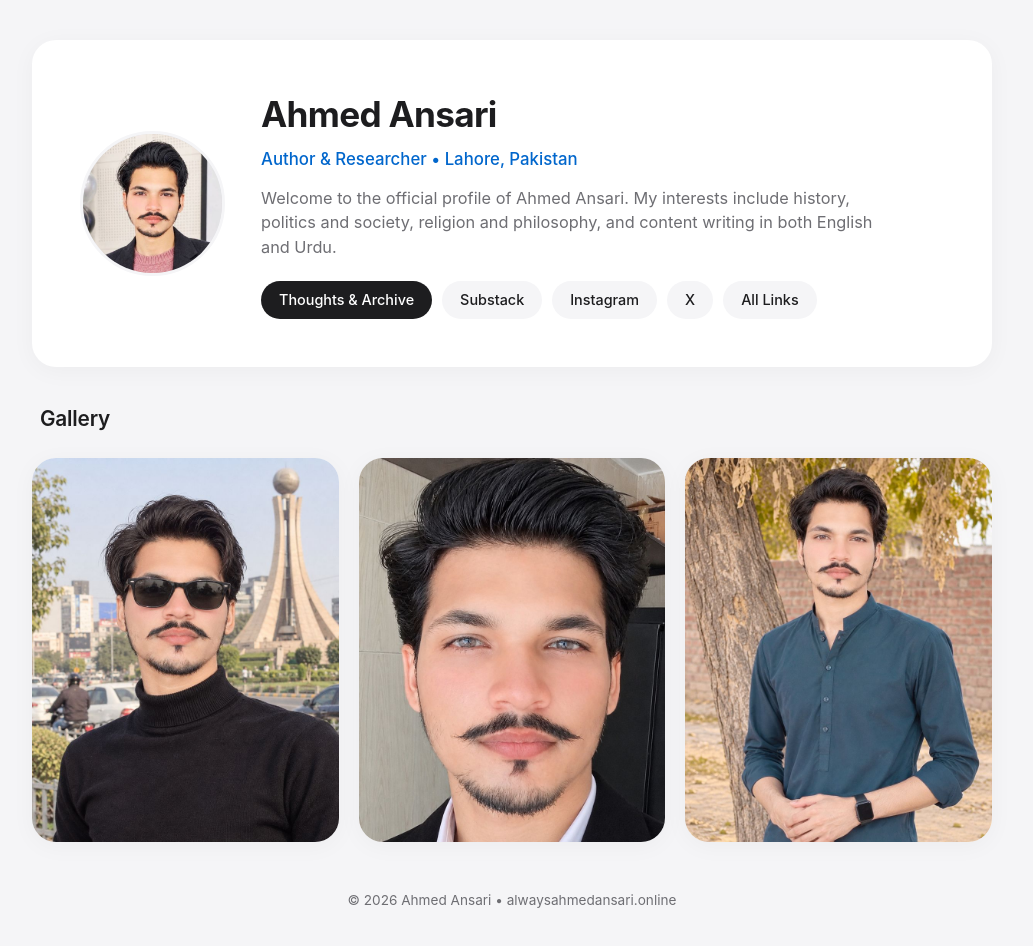
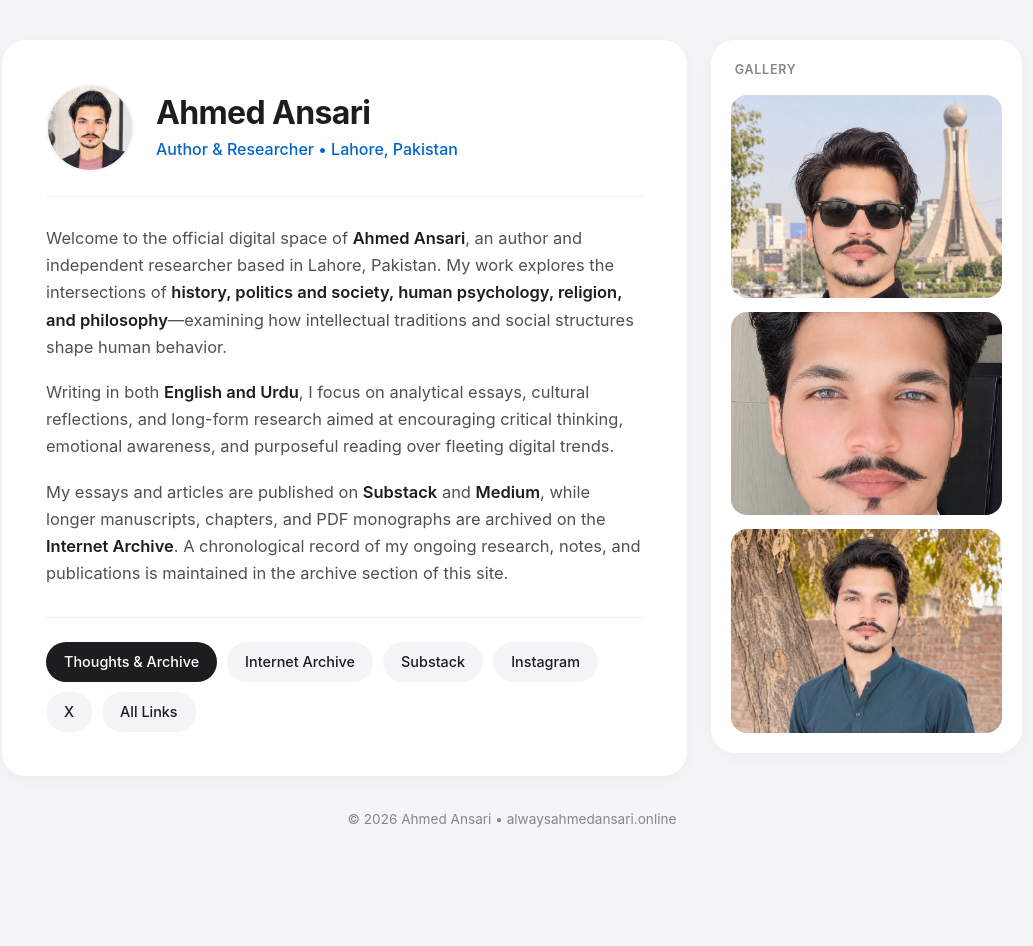
Before and after one commit to alwaysahmedansari/alwaysahmedansari, a plain HTML site: page index.html in a window 1280 px wide. Shown: the whole page, without its empty margins (128-1161 px from the left). After the commit the page ends 870 px from the top, so only its background shows below. Drawn offline with Linux system fonts and the light colour scheme.

Commit message:
Update index.html

```diff
--- a/index.html
+++ b/index.html
@@ -4,12 +4,11 @@
     <meta charset="UTF-8">
     <meta name="viewport" content="width=device-width, initial-scale=1.0">
     <meta name="msvalidate.01" content="8CFB88C81E856DC0EEF3032258684194" />
-    <title>Ahmed Ansari — Author & Researcher | Lahore</title>
-    <meta name="description" content="Official profile and photo gallery of Ahmed Ansari, an author and researcher based in Lahore, Pakistan. Interests include history, politics, religion, and philosophy.">
+    <title>Ahmed Ansari — Author &amp; Researcher | Lahore</title>
+    <meta name="description" content="Official profile of Ahmed Ansari, an author and researcher based in Lahore, Pakistan, exploring history, politics, human psychology, religion, and philosophy.">
     <meta name="robots" content="index, follow">
     <link rel="canonical" href="https://alwaysahmedansari.online/">
 
-    <!-- گوگل سرچ اور امیجز کے لیے اپ ڈیٹ شدہ Schema (صرف 4 تصاویر کے ساتھ) -->
     <script type="application/ld+json">
     {
       "@context": "https://schema.org",
@@ -28,13 +27,14 @@
         "https://alwaysahmedansari.online/images/ahmed-ansari-writer-lahore.jpg",
         "https://alwaysahmedansari.online/images/ahmed-ansari-portrait-official.jpg"
       ],
-      "description": "Author and researcher based in Lahore, Pakistan. Interests include history, politics and society, religion and philosophy, and content writing in English and Urdu.",
+      "description": "Ahmed Ansari is an author and independent researcher based in Lahore, Pakistan. His work examines history, politics, human psychology, religion, and philosophy in both English and Urdu.",
       "sameAs": [
         "https://alwaysahmedansari.online/archive.html",
         "https://linktr.ee/theahmedansari",
         "https://substack.com/@alwaysahmedansari",
         "https://medium.com/@alwaysahmedansari",
         "https://www.quora.com/profile/Ahmed-Ansari-459",
+        "https://archive.org/details/@ahmed_ansari520/uploads",
         "https://www.instagram.com/alwaysahmedansari/",
         "https://www.threads.com/@alwaysahmedansari",
         "https://www.tiktok.com/@alwaysahmedansari",
@@ -57,7 +57,8 @@
             --bg-color: #f5f5f7;
             --card-bg: #ffffff;
             --text-primary: #1d1d1f;
-            --text-secondary: #6e6e73;
+            --text-secondary: #515154;
+            --text-muted: #86868b;
             --accent: #0066cc;
             --radius: 24px;
             --shadow: 0 4px 24px rgba(0, 0, 0, 0.04);
@@ -74,60 +75,81 @@
             background-color: var(--bg-color);
             color: var(--text-primary);
             font-family: -apple-system, BlinkMacSystemFont, "SF Pro Display", "Segoe UI", Roboto, Helvetica, Arial, sans-serif;
-            line-height: 1.5;
+            line-height: 1.65;
             padding: 40px 20px;
         }
 
         .container {
-            max-width: 960px;
+            max-width: 1020px;
             margin: 0 auto;
-            display: flex;
-            flex-direction: column;
-            gap: 24px;
         }
 
-        .hero-card {
+        .editorial-grid {
+            display: grid;
+            grid-template-columns: 2.2fr 1fr;
+            gap: 24px;
+            align-items: start;
+        }
+
+        .bio-card {
             background: var(--card-bg);
             border-radius: var(--radius);
-            padding: 48px;
+            padding: 44px;
             box-shadow: var(--shadow);
+        }
+
+        .profile-header {
             display: flex;
             align-items: center;
-            gap: 36px;
+            gap: 22px;
+            margin-bottom: 28px;
+            padding-bottom: 24px;
+            border-bottom: 1px solid #f0f0f2;
         }
 
         .profile-pic {
-            width: 145px;
-            height: 145px;
+            width: 88px;
+            height: 88px;
             border-radius: 50%;
             object-fit: cover;
             flex-shrink: 0;
             background-color: #e5e5ea;
-            border: 3px solid #f5f5f7;
+            border: 2px solid #f5f5f7;
         }
 
-        .bio-content h1 {
-            font-size: 2.2rem;
+        .title-group h1 {
+            font-size: 2rem;
             font-weight: 700;
             letter-spacing: -0.02em;
-            margin-bottom: 6px;
+            line-height: 1.2;
+            margin-bottom: 4px;
         }
 
-        .bio-content .tagline {
-            font-size: 1.05rem;
+        .title-group .tagline {
+            font-size: 1rem;
             color: var(--accent);
             font-weight: 500;
-            margin-bottom: 14px;
         }
 
-        .bio-content p {
-            font-size: 1.02rem;
+        .bio-text p {
+            font-size: 1.03rem;
             color: var(--text-secondary);
-            max-width: 620px;
+            margin-bottom: 18px;
+        }
+
+        .bio-text p:last-child {
+            margin-bottom: 0;
+        }
+
+        .bio-text strong {
+            color: var(--text-primary);
+            font-weight: 600;
         }
 
         .links {
-            margin-top: 22px;
+            margin-top: 30px;
+            padding-top: 24px;
+            border-top: 1px solid #f0f0f2;
             display: flex;
             gap: 10px;
             flex-wrap: wrap;
@@ -154,72 +176,87 @@
             color: #ffffff;
         }
 
-        .section-title {
-            font-size: 1.3rem;
-            font-weight: 600;
-            letter-spacing: -0.01em;
-            margin-top: 12px;
-            padding-left: 8px;
+        .side-gallery {
+            background: var(--card-bg);
+            border-radius: var(--radius);
+            padding: 20px;
+            box-shadow: var(--shadow);
+            display: flex;
+            flex-direction: column;
+            gap: 14px;
         }
 
-        /* تین تصاویر کی متوازن گرڈ */
-        .gallery-grid {
-            display: grid;
-            grid-template-columns: repeat(3, 1fr);
-            gap: 20px;
+        .side-label {
+            font-size: 0.78rem;
+            text-transform: uppercase;
+            letter-spacing: 0.06em;
+            color: var(--text-muted);
+            font-weight: 600;
+            padding-left: 4px;
         }
 
-        .photo-card {
-            background: var(--card-bg);
-            border-radius: var(--radius);
-            overflow: hidden;
-            box-shadow: var(--shadow);
-            aspect-ratio: 4 / 5;
-            transition: transform 0.35s cubic-bezier(0.25, 1, 0.5, 1);
+        .side-photos {
+            display: flex;
+            flex-direction: column;
+            gap: 14px;
         }
 
-        .photo-card:hover {
+        .photo-thumb {
+            border-radius: 16px;
+            overflow: hidden;
+            aspect-ratio: 4 / 3;
+            background: #f5f5f7;
+            transition: transform 0.3s ease;
+        }
+
+        .photo-thumb:hover {
             transform: scale(1.02);
         }
 
-        .photo-card img {
+        .photo-thumb img {
             width: 100%;
             height: 100%;
             object-fit: cover;
+            object-position: top center;
             display: block;
         }
 
         footer {
             text-align: center;
-            color: var(--text-secondary);
+            color: var(--text-muted);
             font-size: 0.85rem;
-            margin-top: 24px;
-            padding-bottom: 20px;
+            margin-top: 32px;
         }
 
-        @media (max-width: 768px) {
-            .hero-card {
+        @media (max-width: 820px) {
+            .editorial-grid {
+                grid-template-columns: 1fr;
+            }
+            .bio-card {
+                padding: 32px 24px;
+            }
+            .side-photos {
+                display: grid;
+                grid-template-columns: repeat(3, 1fr);
+                gap: 10px;
+            }
+            .photo-thumb {
+                aspect-ratio: 1 / 1;
+                border-radius: 14px;
+            }
+        }
+
+        @media (max-width: 480px) {
+            .profile-header {
                 flex-direction: column;
                 text-align: center;
-                padding: 32px 24px;
-                gap: 20px;
+                gap: 14px;
             }
             .links {
                 justify-content: center;
             }
-            .gallery-grid {
-                grid-template-columns: repeat(3, 1fr);
-                gap: 12px;
-            }
-        }
-
-        @media (max-width: 540px) {
-            .gallery-grid {
-                grid-template-columns: 1fr;
-                gap: 16px;
-            }
-            .bio-content h1 {
-                font-size: 1.8rem;
+            .title-group h1 {
+                font-size: 1.75rem;
             }
         }
     </style>
@@ -227,38 +264,55 @@
 <body>
 
     <main class="container">
-        <section class="hero-card">
-            <img src="images/ahmed-ansari-author-lahore.jpg" alt="Ahmed Ansari Author Lahore" class="profile-pic" onerror="this.src='https://placehold.co'">
+        <div class="editorial-grid">
 
-            <div class="bio-content">
+            <section class="bio-card">
+                <div class="profile-header">
+                    <img src="images/ahmed-ansari-author-lahore.jpg" alt="Ahmed Ansari Author Lahore" class="profile-pic">
+                    <div class="title-group">
                         <h1>Ahmed Ansari</h1>
-                <div class="tagline">Author & Researcher • Lahore, Pakistan</div>
+                        <div class="tagline">Author &amp; Researcher • Lahore, Pakistan</div>
+                    </div>
+                </div>
+
+                <div class="bio-text">
                     <p>
-                    Welcome to the official profile of Ahmed Ansari. My interests include history, politics and society, religion and philosophy, and content writing in both English and Urdu.
+                        Welcome to the official digital space of <strong>Ahmed Ansari</strong>, an author and independent researcher based in Lahore, Pakistan. My work explores the intersections of <strong>history, politics and society, human psychology, religion, and philosophy</strong>—examining how intellectual traditions and social structures shape human behavior.
                     </p>
+                    <p>
+                        Writing in both <strong>English and Urdu</strong>, I focus on analytical essays, cultural reflections, and long-form research aimed at encouraging critical thinking, emotional awareness, and purposeful reading over fleeting digital trends.
+                    </p>
+                    <p>
+                        My essays and articles are published on <strong>Substack</strong> and <strong>Medium</strong>, while longer manuscripts, chapters, and PDF monographs are archived on the <strong>Internet Archive</strong>. A chronological record of my ongoing research, notes, and publications is maintained in the archive section of this site.
+                    </p>
+                </div>
 
                 <div class="links">
-                    <a href="archive.html" class="primary-btn">Thoughts & Archive</a>
+                    <a href="archive.html" class="primary-btn">Thoughts &amp; Archive</a>
+                    <a href="https://archive.org/details/@ahmed_ansari520/uploads" target="_blank" rel="me">Internet Archive</a>
                     <a href="https://substack.com/@alwaysahmedansari" target="_blank" rel="me">Substack</a>
                     <a href="https://www.instagram.com/alwaysahmedansari/" target="_blank" rel="me">Instagram</a>
                     <a href="https://x.com/ahmedansari22" target="_blank" rel="me">X</a>
                     <a href="https://linktr.ee/theahmedansari" target="_blank" rel="me">All Links</a>
                 </div>
-            </div>
             </section>
 
-        <h2 class="section-title">Gallery</h2>
-        <section class="gallery-grid">
-            <div class="photo-card">
-                <img src="images/ahmed-ansari-researcher-pakistan.jpg" alt="Ahmed Ansari Researcher Pakistan" loading="lazy" onerror="this.src='https://placehold.co'">
+            <aside class="side-gallery">
+                <div class="side-label">Gallery</div>
+                <div class="side-photos">
+                    <div class="photo-thumb">
+                        <img src="images/ahmed-ansari-researcher-pakistan.jpg" alt="Ahmed Ansari Researcher Pakistan" loading="lazy">
                     </div>
-            <div class="photo-card">
-                <img src="images/ahmed-ansari-writer-lahore.jpg" alt="Ahmed Ansari Writer Lahore" loading="lazy" onerror="this.src='https://placehold.co'">
+                    <div class="photo-thumb">
+                        <img src="images/ahmed-ansari-writer-lahore.jpg" alt="Ahmed Ansari Writer Lahore" loading="lazy" style="object-position: center 60%;">
                     </div>
-            <div class="photo-card">
-                <img src="images/ahmed-ansari-portrait-official.jpg" alt="Ahmed Ansari Official Portrait" loading="lazy" onerror="this.src='https://placehold.co'">
+                    <div class="photo-thumb">
+                        <img src="images/ahmed-ansari-portrait-official.jpg" alt="Ahmed Ansari Official Portrait" loading="lazy">
                     </div>
-        </section>
+                </div>
+            </aside>
+
+        </div>
 
         <footer>
             © 2026 Ahmed Ansari • alwaysahmedansari.online
```
Lines whose indentation alone changed are shown as unchanged.
